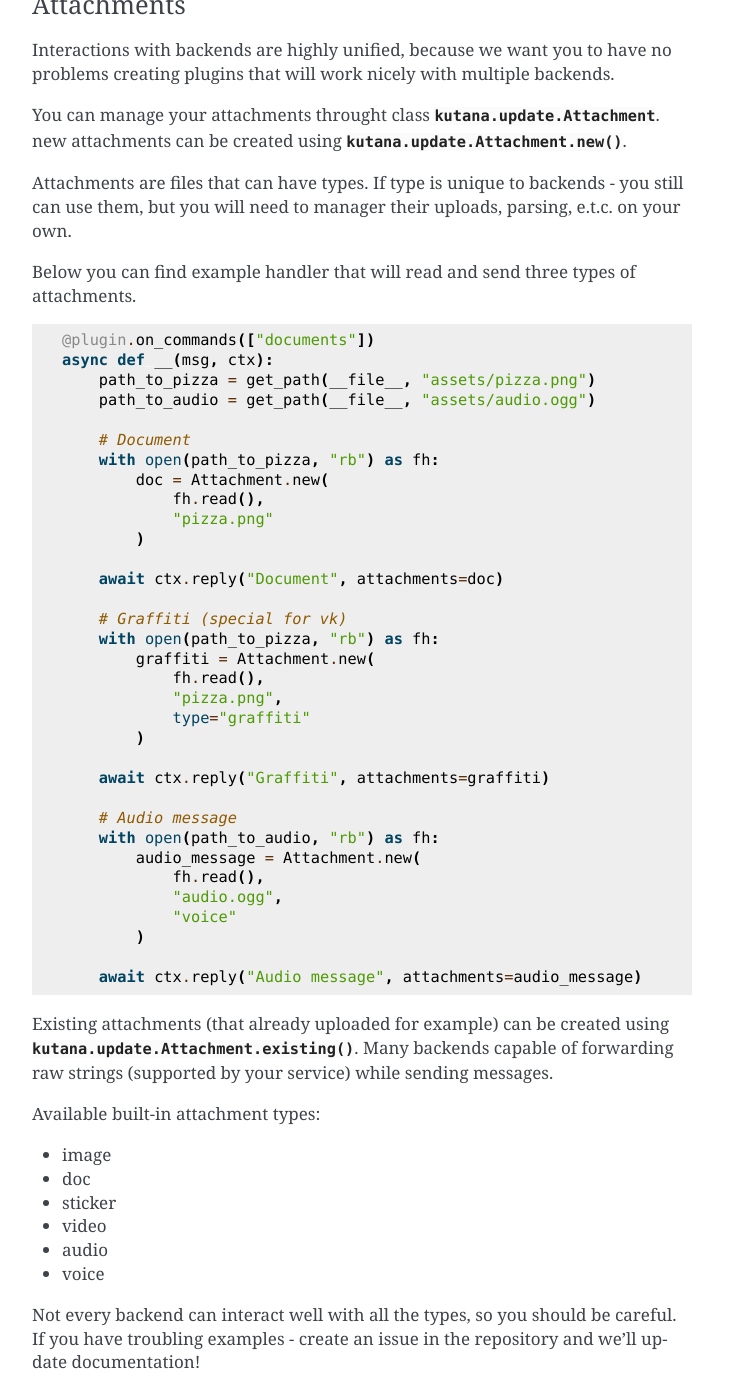
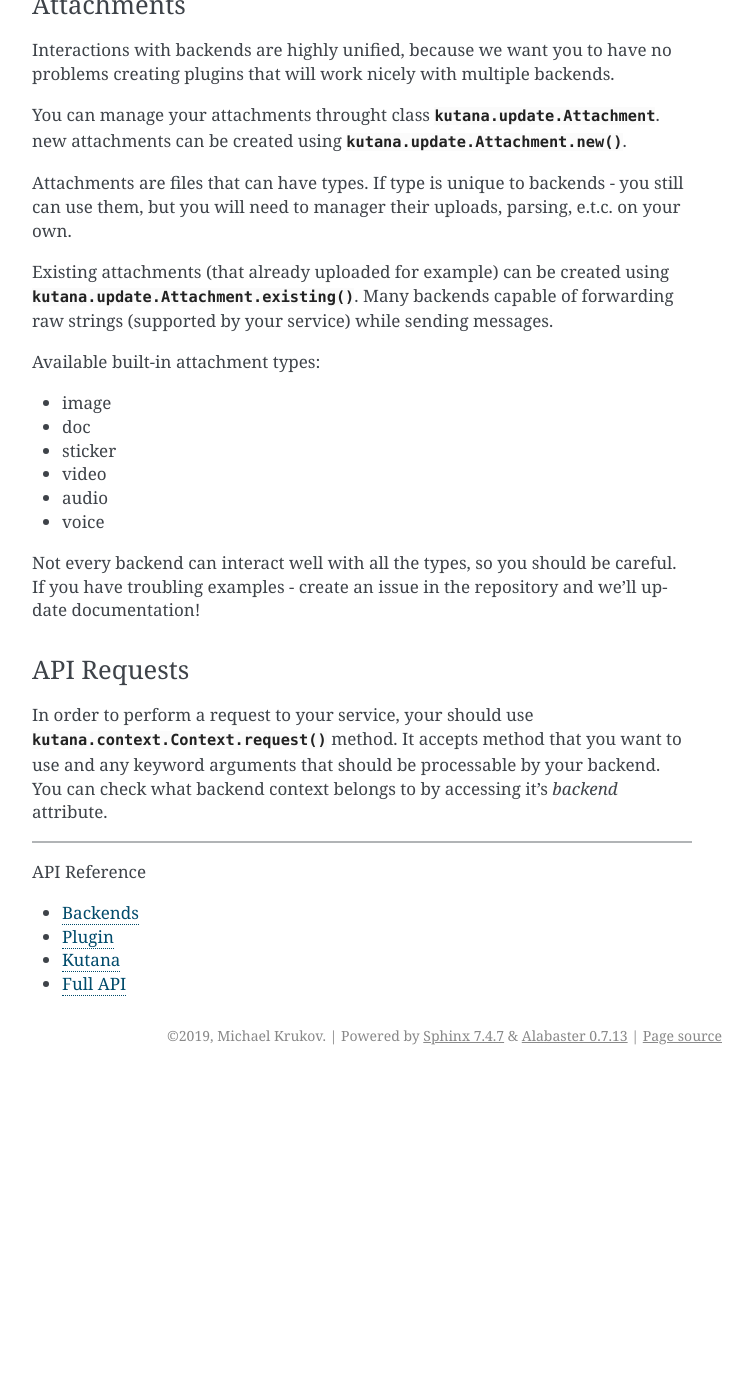
Before and after one commit to ekonda/kutana, a Sphinx documentation site: the page built from docs/index.rst, in a window 1280 px wide and 1400 px high, scrolled down 1975 px. Shown: the whole window, without its empty margins (388-1141 px from the left). Built offline with Sphinx 7.4.7, drawn with Linux system fonts in a browser that asks for light colours; after the commit the page ends 3050 px from its top, so only the background shows below that.

```diff
--- a/docs/index.rst
+++ b/docs/index.rst
@@ -93,45 +93,6 @@
 you still can use them, but you will need to manager their uploads,
 parsing, e.t.c. on your own.
 
-Below you can find example handler that will read and send three types
-of attachments.
-
-.. code-block:: python
-
-    @plugin.on_commands(["documents"])
-    async def __(msg, ctx):
-        path_to_pizza = get_path(__file__, "assets/pizza.png")
-        path_to_audio = get_path(__file__, "assets/audio.ogg")
-
-        # Document
-        with open(path_to_pizza, "rb") as fh:
-            doc = Attachment.new(
-                fh.read(),
-                "pizza.png"
-            )
-
-        await ctx.reply("Document", attachments=doc)
-
-        # Graffiti (special for vk)
-        with open(path_to_pizza, "rb") as fh:
-            graffiti = Attachment.new(
-                fh.read(),
-                "pizza.png",
-                type="graffiti"
-            )
-
-        await ctx.reply("Graffiti", attachments=graffiti)
-
-        # Audio message
-        with open(path_to_audio, "rb") as fh:
-            audio_message = Attachment.new(
-                fh.read(),
-                "audio.ogg",
-                "voice"
-            )
-
-        await ctx.reply("Audio message", attachments=audio_message)
-
 Existing attachments (that already uploaded for example) can be created using
 :meth:`kutana.update.Attachment.existing`. Many backends capable of forwarding
 raw strings (supported by your service) while sending messages.
```
Also changed, not shown: CHANGELOG.md (+1 -0 lines), 5 other files.
